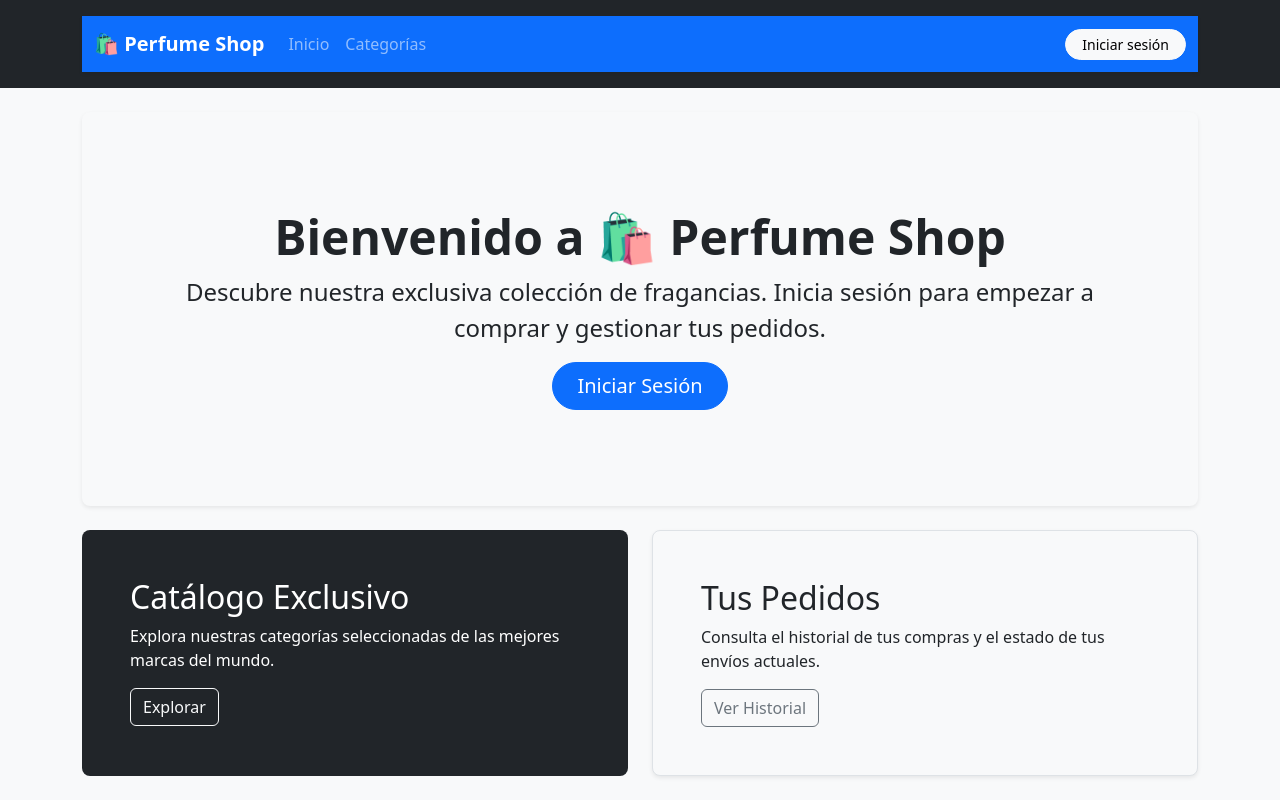
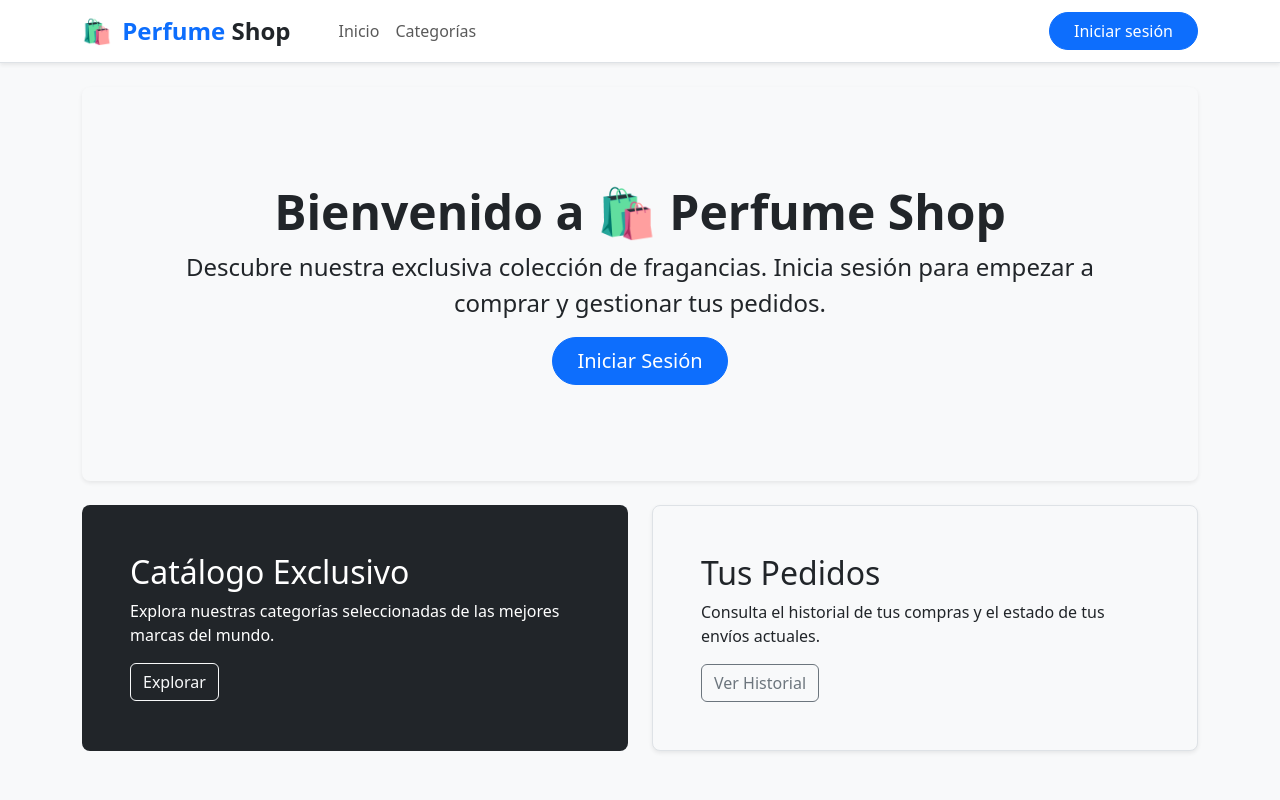
Before and after one commit to asa7ur/daweb-tienda-symfony, a Symfony app: template templates/home/index.html.twig in a window 1280 px wide. Run offline with Twig, Linux system fonts and the light colour scheme; the template is opened without the code that fills it, so the values that code supplies are empty; some libraries are stand-ins or nearby versions.

Commit message:
Added changes in header

```diff
--- a/templates/base.html.twig
+++ b/templates/base.html.twig
@@ -17,15 +17,13 @@
 </head>
 <body class="bg-light">
 {% block body %}
-            <header class="bg-dark text-white p-3 mb-4">
+    <header>
         {% block header %}
-                    <div class="container">
             {{ include('cabecera.html.twig') }}
-                    </div>
         {% endblock %}
     </header>
 
-            <main class="container">
+    <main class="container mt-4">
         {% block contenido %}
         {% endblock %}
     </main>
--- a/templates/cabecera.html.twig
+++ b/templates/cabecera.html.twig
@@ -1,83 +1,62 @@
+{# templates/cabecera.html.twig #}
 {% block header %}
-    <nav class="navbar navbar-expand-lg navbar-dark bg-primary shadow-sm">
+    <nav class="navbar navbar-expand-lg navbar-light bg-white shadow-sm sticky-top border-bottom">
         <div class="container">
-
-            <a class="navbar-brand fw-bold" href="{{ path('categorias') }}">
-                🛍️ Perfume Shop
+            <a class="navbar-brand fw-bold fs-4 text-primary" href="{{ path('categorias') }}">
+                <span class="me-1">🛍️</span> Perfume <span class="text-dark">Shop</span>
             </a>
 
-            <button class="navbar-toggler" type="button" data-bs-toggle="collapse"
+            <button class="navbar-toggler border-0" type="button" data-bs-toggle="collapse"
                     data-bs-target="#navbarContent" aria-controls="navbarContent"
                     aria-expanded="false" aria-label="Toggle navigation">
                 <span class="navbar-toggler-icon"></span>
             </button>
 
             <div class="collapse navbar-collapse" id="navbarContent">
-                <ul class="navbar-nav me-auto mb-2 mb-lg-0">
+                <ul class="navbar-nav me-auto mb-2 mb-lg-0 ms-lg-4">
                     <li class="nav-item">
-                        <a class="nav-link {% if app.request.attributes.get('_route') == 'home' %}active{% endif %}"
+                        <a class="nav-link fw-medium {% if app.request.attributes.get('_route') == 'home' %}active text-primary{% endif %}"
                            href="{{ path('home') }}">Inicio</a>
                     </li>
-
                     <li class="nav-item">
-                        <a class="nav-link {% if app.request.attributes.get('_route') == 'categorias' %}active{% endif %}"
-                           href="{{ path('categorias') }}">
-                            Categorías
-                        </a>
+                        <a class="nav-link fw-medium {% if app.request.attributes.get('_route') == 'categorias' %}active text-primary{% endif %}"
+                           href="{{ path('categorias') }}">Categorías</a>
                     </li>
                 </ul>
 
-                <ul class="navbar-nav ms-auto">
+                <div class="d-flex align-items-center">
+                    {% if app.user %}
+                        <span class="navbar-text me-3 d-none d-lg-inline">
+                            Hola, <span class="fw-bold text-dark">{{ app.user.login }}</span>
+                        </span>
 
-                    {% if app.user %}
-                        <li class="nav-item d-flex align-items-center me-3 text-white">
-                            👋 Bienvenido, <strong class="ms-1">{{ app.user.login }}</strong>
-                        </li>
-
-                        {# Botón de Dashboard solo para administradores #}
+                        <div class="btn-group">
                             {% if is_granted('ROLE_ADMIN') %}
-                            <li class="nav-item me-2">
-                                <a class="btn btn-danger btn-sm rounded-pill px-3 shadow-sm"
-                                   href="{{ path('admin') }}">
-                                    ⚙️ Dashboard Admin
+                                <a class="btn btn-outline-danger btn-sm px-3" href="{{ path('admin') }}">
+                                    ⚙️ Admin
                                 </a>
-                            </li>
                             {% endif %}
 
-                        {# Botón Mis Pedidos (Solo visible si está logueado) #}
-                        <li class="nav-item me-2">
-                            <a class="btn btn-info btn-sm rounded-pill px-3 text-white
-                           {% if app.request.attributes.get('_route') == 'historial' %}active{% endif %}"
-                               href="{{ path('historial') }}">
-                                📦 Mis Pedidos
+                            <a class="btn btn-light btn-sm px-3 border" href="{{ path('historial') }}">
+                                📦 Pedidos
                             </a>
-                        </li>
 
-                        <li class="nav-item me-3">
-                            <a class="btn btn-warning btn-sm rounded-pill px-3
-                           {% if app.request.attributes.get('_route') == 'cesta' %}active{% endif %}"
-                               href="{{ path('cesta') }}">
+                            <a class="btn btn-primary btn-sm px-3 position-relative" href="{{ path('cesta') }}">
                                 🛒 Cesta
+                                {# Opcional: podrías añadir aquí un badge con el número de items #}
                             </a>
-                        </li>
 
-                        <li class="nav-item">
-                            <a class="btn btn-outline-light btn-sm rounded-pill px-3"
-                               href="{{ path('logout') }}">
-                                Cerrar sesión
+                            <a class="btn btn-dark btn-sm px-3" href="{{ path('logout') }}" title="Cerrar sesión">
+                                🚪
                             </a>
-                        </li>
+                        </div>
                     {% else %}
-                        <li class="nav-item">
-                            <a class="btn btn-light btn-sm rounded-pill px-3"
-                               href="{{ path('login') }}">
+                        <a class="btn btn-primary rounded-pill px-4" href="{{ path('login') }}">
                             Iniciar sesión
                         </a>
-                        </li>
                     {% endif %}
-                </ul>
                 </div>
-
+            </div>
         </div>
     </nav>
 {% endblock %}
```
Also changed, not shown: assets/styles/app.css (+50 -1 lines). Lines whose indentation alone changed are shown as unchanged.
